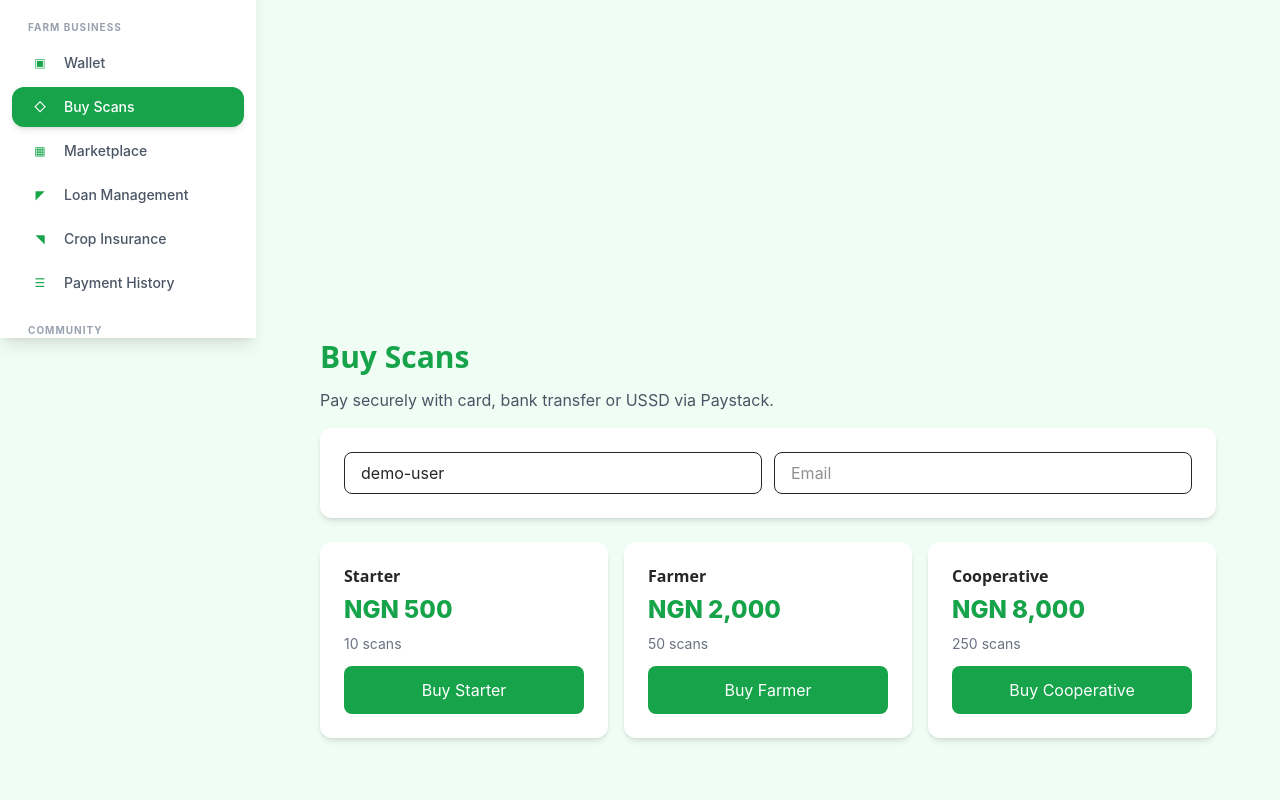
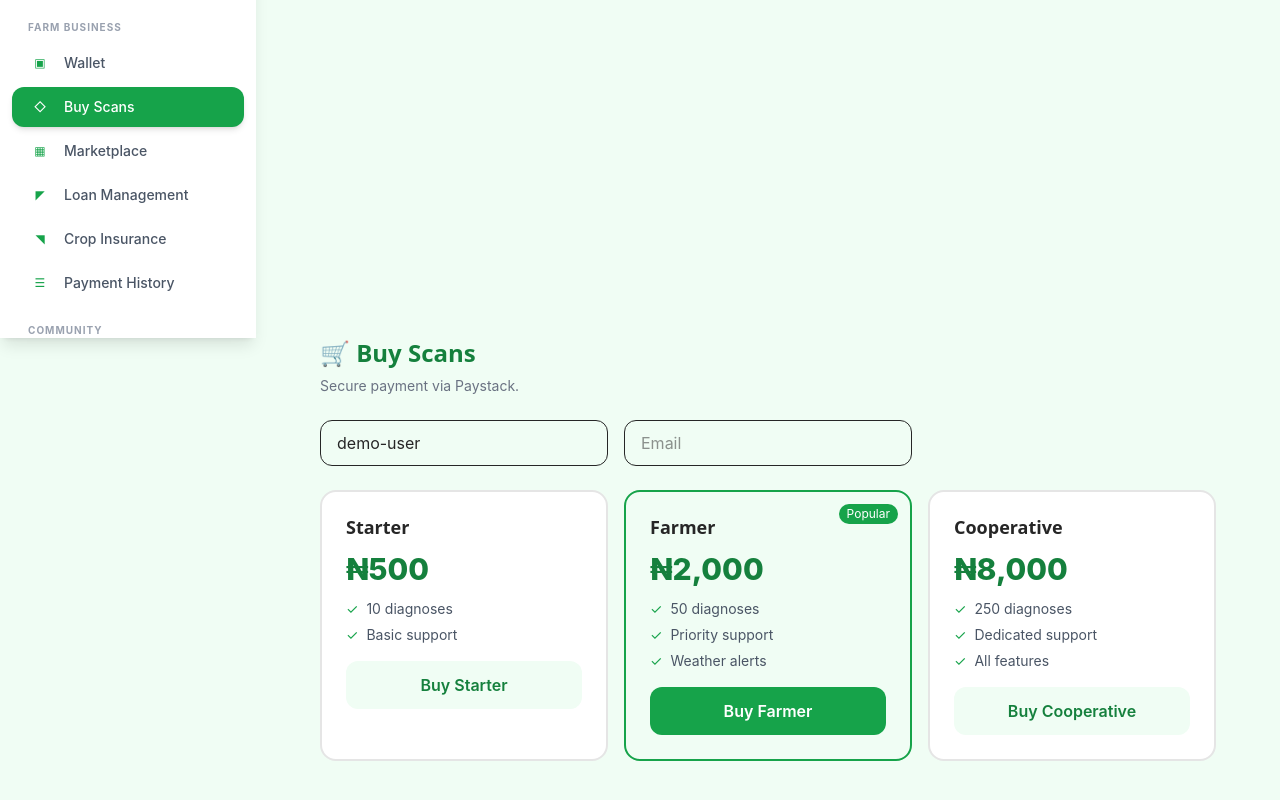
Before and after one commit to darkmoorltd-jpg/GAIA, a Next.js app in the folder frontend/: page /buy-scans in a window 1280 px wide. Shown: the part 462-1262 px from the top of the page. Built offline with nearby package versions, Linux system fonts and the light colour scheme; no server answers.

Commit message:
design: pricing cards with paystack

```diff
--- a/frontend/app/buy-scans/page.tsx
+++ b/frontend/app/buy-scans/page.tsx
@@ -1,26 +1,31 @@
-'use client';
+'use client'
 import { useState } from 'react'
-const API = process.env.NEXT_PUBLIC_API_URL || ''
+const API = process.env.NEXT_PUBLIC_API_URL || 'https://maxvwede-source--gaiya-backend-fastapi-app.modal.run'
 export default function Page(){
- const [uid,setUid]=useState("demo-user")
- const [email,setEmail]=useState("")
- const [msg,setMsg]=useState("")
+ const [uid,setUid]=useState('demo-user')
+ const [email,setEmail]=useState('')
+ const [msg,setMsg]=useState('')
  const [busy,setBusy]=useState(false)
- const plans=[["Starter",500,10],["Farmer",2000,50],["Cooperative",8000,250]]
+ const plans=[{name:'Starter',price:500,scans:10,features:['10 diagnoses','Basic support']},{name:'Farmer',price:2000,scans:50,features:['50 diagnoses','Priority support','Weather alerts'],popular:true},{name:'Cooperative',price:8000,scans:250,features:['250 diagnoses','Dedicated support','All features'],}]
+ const buy=async(plan:string)=>{ if(!uid||!email){ setMsg('Enter User ID and Email first.'); return; } setBusy(true)
+  const fd=new FormData(); fd.append('user_id',uid); fd.append('email',email); fd.append('plan',plan)
+  try{ const r=await fetch(API+'/api/v1/payments/init',{method:'POST',body:fd}); const d=await r.json()
+   if(d.authorization_url){ localStorage.setItem('gaia_ref',d.reference); window.location.href=d.authorization_url }
+   else setMsg(d.error||'Failed') }catch{ setMsg('Network error') } finally{ setBusy(false) }}
  return(<div className="max-w-4xl mx-auto">
-  <h1 className="text-3xl font-bold text-gaia-green mb-3">Buy Scans</h1>
-  <p className="text-gray-600 mb-4">Pay securely with card, bank transfer or USSD via Paystack.</p>
-  <div className="bg-white rounded-xl shadow-md p-6 mb-6 grid md:grid-cols-2 gap-3">
-   <input defaultValue="demo-user" onBlur={e=>setUid(e.target.value||"demo-user")} placeholder="User ID" className="border rounded-lg px-4 py-2"/>
-   <input type="email" value={email} onChange={e=>setEmail(e.target.value)} placeholder="Email" className="border rounded-lg px-4 py-2"/>
+  <h1 className="text-2xl font-bold text-primary-700 mb-2">🛒 Buy Scans</h1>
+  <p className="text-gray-500 text-sm mb-6">Secure payment via Paystack.</p>
+  <div className="grid md:grid-cols-3 gap-4 mb-6">
+   <input defaultValue="demo-user" onBlur={e=>setUid(e.target.value||'demo-user')} placeholder="User ID" className="border rounded-xl px-4 py-2.5"/>
+   <input type="email" value={email} onChange={e=>setEmail(e.target.value)} placeholder="Email" className="border rounded-xl px-4 py-2.5 md:col-span-1"/>
   </div>
-  <div className="grid md:grid-cols-3 gap-4">{plans.map(pl=>(
-   <div key={pl[0]} className="bg-white rounded-xl shadow-md p-6"><h3 className="font-bold">{pl[0]}</h3><p className="text-2xl font-extrabold text-gaia-green my-2">NGN {Number(pl[1]).toLocaleString()}</p><p className="text-sm text-gray-500 mb-3">{pl[2]} scans</p>
-   <button onClick={async()=>{ if(!uid||!email){ setMsg("Enter User ID and Email first."); return; } setBusy(true); setMsg("Opening Paystack...");
-    const fd=new FormData(); fd.append("user_id",uid); fd.append("email",email); fd.append("plan",String(pl[0]));
-    const r=await fetch(API+"/api/v1/payments/init",{method:"POST",body:fd}); const d=await r.json();
-    if(d.authorization_url){ localStorage.setItem("gaia_ref",d.reference); window.location.href=d.authorization_url; } else { setMsg(d.error||"Failed"); setBusy(false); }
-   }} disabled={busy} className="bg-gaia-green text-white px-6 py-3 rounded-lg w-full disabled:opacity-50">{busy?"Please wait":"Buy "+pl[0]}</button></div>))}
+  <div className="grid md:grid-cols-3 gap-4">
+   {plans.map(p=>(<div key={p.name} className={`rounded-2xl border-2 p-6 ${p.popular?'border-primary-600 bg-primary-50':'border-neutral-200 bg-white'} relative`}>
+    {p.popular&&<span className="absolute top-3 right-3 bg-primary-600 text-white text-xs px-2 py-0.5 rounded-full">Popular</span>}
+    <h3 className="font-bold text-lg">{p.name}</h3><p className="text-3xl font-extrabold my-3 text-primary-700">₦{p.price.toLocaleString()}</p>
+    <ul className="space-y-1.5 mb-4">{p.features.map(f=><li key={f} className="text-sm text-gray-600 flex items-center gap-2"><span className="text-primary-600">✓</span>{f}</li>)}</ul>
+    <button onClick={()=>buy(p.name)} disabled={busy} className={`w-full py-3 rounded-xl font-semibold min-h-[48px] ${p.popular?'bg-primary-600 text-white hover:bg-primary-700':'bg-primary-50 text-primary-700 hover:bg-primary-100'} disabled:opacity-40`}>{busy?'Processing...':`Buy ${p.name}`}</button>
+   </div>))}
   </div>
-  {msg && <div className="mt-6 p-4 bg-gaia-bg rounded-lg"><b>{msg}</b></div>}
+  {msg && <div className="mt-6 p-4 bg-gaia-bg rounded-xl"><b>{msg}</b></div>}
  </div>)}
```
